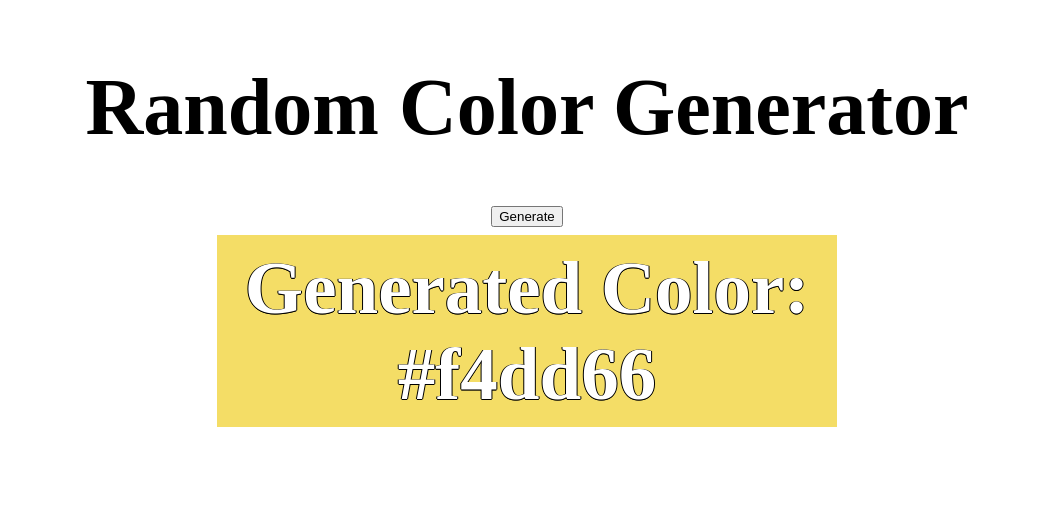
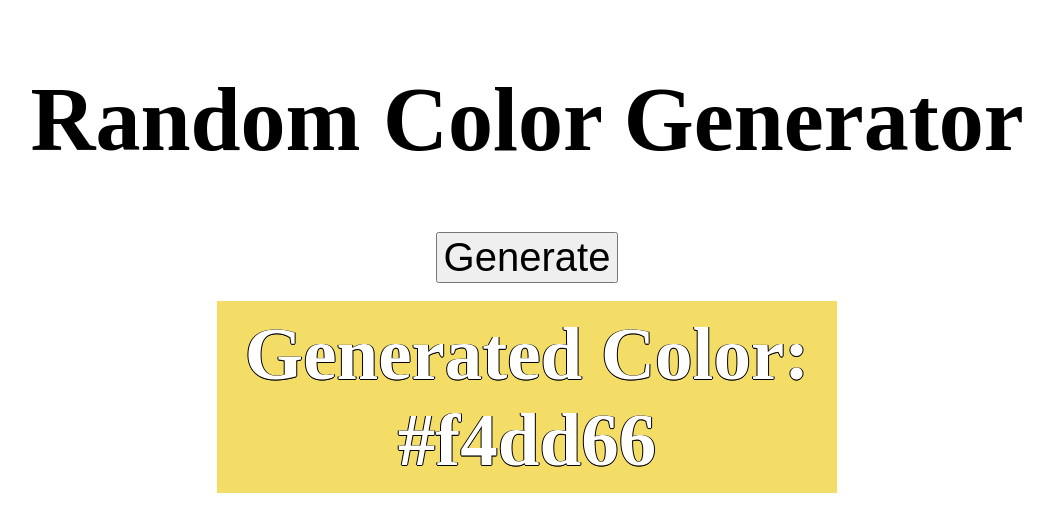
Before and after one commit to Draikth/react-rand-col-gen, a React app: page / in a window 1280 px wide. Shown: the top 532 px of the page, without its empty margins (113-1166 px from the left). Built offline with nearby package versions, Linux system fonts and the light colour scheme.

Commit message:
Modify App file with bigger button

```diff
--- a/src/App.js
+++ b/src/App.js
@@ -17,12 +17,20 @@ export default function App() {
     >
       <h1
         style={{
-          fontSize: '80px',
+          fontSize: '90px',
         }}
       >
         Random Color Generator
       </h1>
-      <button onClick={() => setCol(col === !true)}>Generate</button>
+      <button
+        onClick={() => setCol(col === !true)}
+        style={{
+          fontSize: '40px',
+          marginBottom: '10px',
+        }}
+      >
+        Generate
+      </button>
       <div
         style={{
           fontWeight: 'bold',
```
